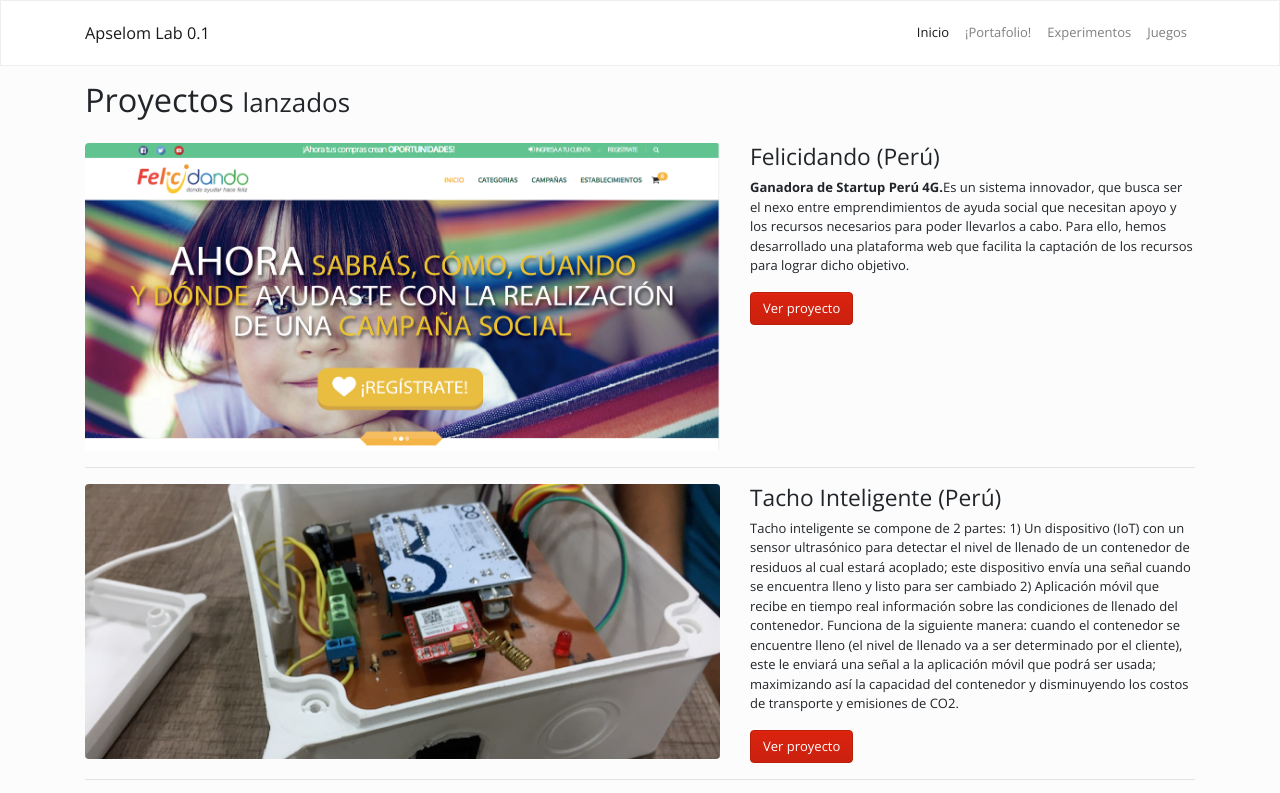
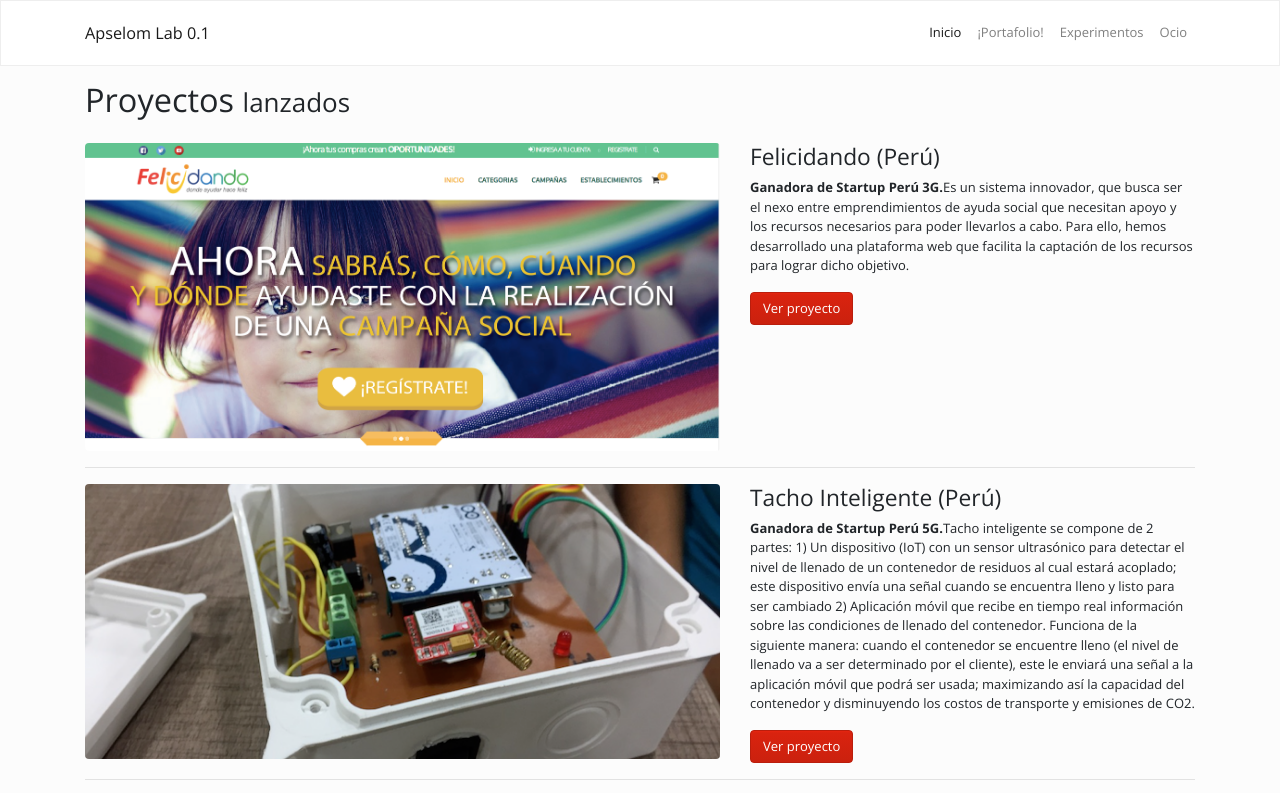
Before and after one commit to apselom/apselom, a plain HTML site: page index.html in a window 1280 px wide. Shown: the top 793 px of the page. Drawn offline with nearby package versions, Linux system fonts and the light colour scheme.

Commit message:
fix some issues

```diff
--- a/index.html
+++ b/index.html
@@ -41,7 +41,7 @@
 			    <a class="nav-link" href="#">Experimentos</a>
 			</li>
 			<li class="nav-item">
-			    <a class="nav-link" href="#">Juegos</a>
+			    <a class="nav-link" href="#">Ocio</a>
 			</li>
 		    </ul>
 		</div>
@@ -65,7 +65,7 @@
 		</div>
 		<div class="col-md-5">
 		    <h3>Felicidando (Perú)</h3>
-		    <p><strong>Ganadora de Startup Perú 4G.</strong>Es un sistema innovador, que busca ser el nexo entre emprendimientos de ayuda social que necesitan apoyo y los recursos necesarios para poder llevarlos a cabo. Para ello, hemos desarrollado una plataforma web que facilita la captación de los recursos para lograr dicho objetivo. </p>
+		    <p><strong>Ganadora de Startup Perú 3G.</strong>Es un sistema innovador, que busca ser el nexo entre emprendimientos de ayuda social que necesitan apoyo y los recursos necesarios para poder llevarlos a cabo. Para ello, hemos desarrollado una plataforma web que facilita la captación de los recursos para lograr dicho objetivo. </p>
 		    <a class="btn btn-primary" href="https://felicidando.com" target="_blank">Ver proyecto</a>
 		</div>
 	    </div>
@@ -82,7 +82,7 @@
 		</div>
 		<div class="col-md-5">
 		    <h3>Tacho Inteligente (Perú)</h3>
-		    <p>Tacho inteligente se compone de 2 partes: 1) Un dispositivo (IoT) con un sensor ultrasónico para detectar el nivel de llenado de un contenedor de residuos al cual estará acoplado; este dispositivo envía una señal cuando se encuentra lleno y listo para ser cambiado 2) Aplicación móvil que recibe en tiempo real información sobre las condiciones de llenado del contenedor. Funciona de la siguiente manera: cuando el contenedor se encuentre lleno (el nivel de llenado va a ser determinado por el cliente), este le enviará una señal a la aplicación móvil que podrá ser usada; maximizando así la capacidad del contenedor y disminuyendo los costos de transporte y emisiones de CO2.</p>
+		    <p><strong>Ganadora de Startup Perú 5G.</strong>Tacho inteligente se compone de 2 partes: 1) Un dispositivo (IoT) con un sensor ultrasónico para detectar el nivel de llenado de un contenedor de residuos al cual estará acoplado; este dispositivo envía una señal cuando se encuentra lleno y listo para ser cambiado 2) Aplicación móvil que recibe en tiempo real información sobre las condiciones de llenado del contenedor. Funciona de la siguiente manera: cuando el contenedor se encuentre lleno (el nivel de llenado va a ser determinado por el cliente), este le enviará una señal a la aplicación móvil que podrá ser usada; maximizando así la capacidad del contenedor y disminuyendo los costos de transporte y emisiones de CO2.</p>
 		    <a class="btn btn-primary" href="#">Ver proyecto</a>
 		</div>
 	    </div>
```
